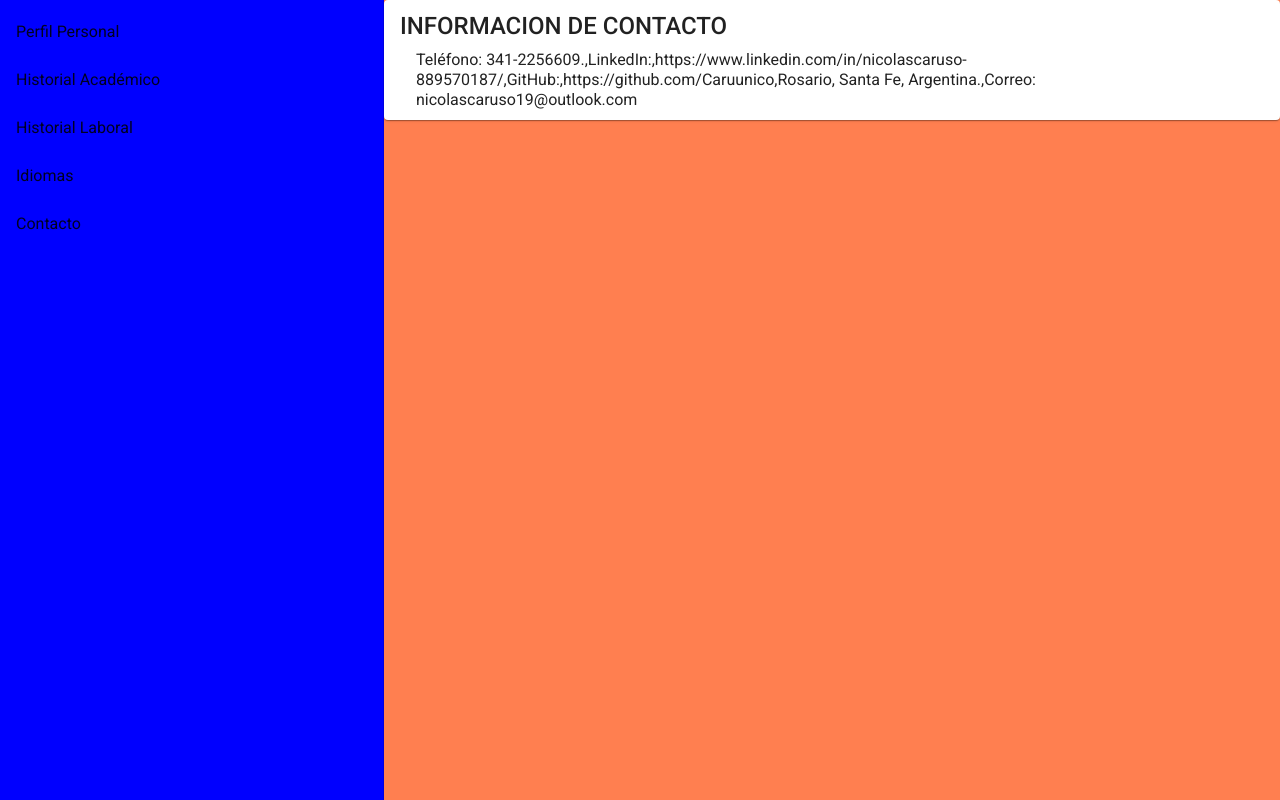
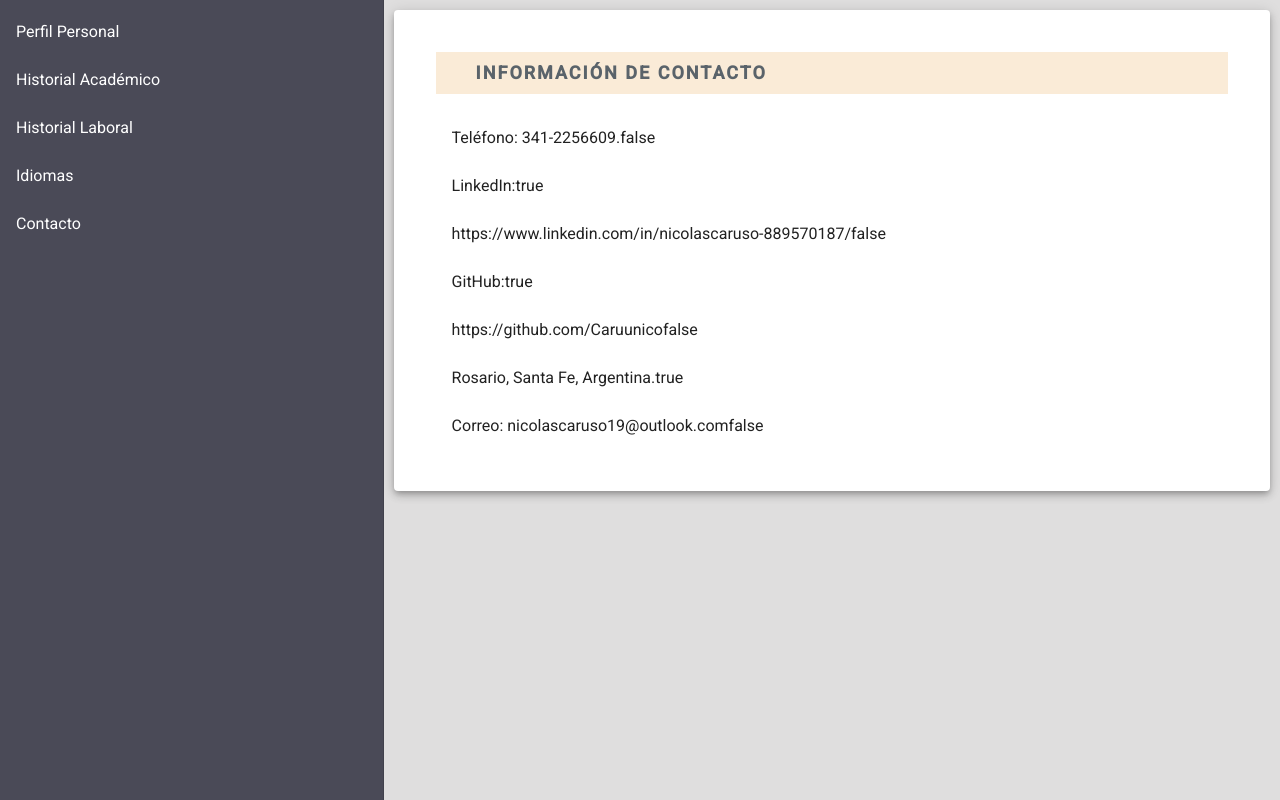
Before and after one commit to Caruunico/CVNicolasCaruso, an Angular app: page /infoContacto in a window 1280 px wide. Built offline with nearby package versions, Linux system fonts and the light colour scheme.

Commit message:
cambio en modelado de datos, card funciona ok

```diff
--- a/src/app/app.component.css
+++ b/src/app/app.component.css
@@ -4,9 +4,11 @@
 }
 .menu{
     width: 30%;
-    background-color: blue;
-
+    background-color: rgb(74, 74, 87);
 }
 .contenido{
-    background-color: coral;
+    background-color: rgb(223, 222, 222);
 }
+.list{
+    color:white
+}
--- a/src/app/app.component.html
+++ b/src/app/app.component.html
@@ -1,7 +1,10 @@
 <mat-drawer-container class="example-container">
     <mat-drawer mode="side" opened class="menu">
+      <div>
+        <!-- <img src="../../assets/juani.jpeg" alt=""> -->
+      </div>
         <mat-selection-list #shoes [multiple]="false">
-            <mat-list-option *ngFor="let options of pages" [value]="options" [routerLink]="options.ruta">
+            <mat-list-option class="list" *ngFor="let options of pages" [value]="options" [routerLink]="options.ruta">
               {{options.nombre}}
             </mat-list-option>
           </mat-selection-list>
--- a/src/app/components/reusable-card/reusable-card.component.css
+++ b/src/app/components/reusable-card/reusable-card.component.css
@@ -1,3 +1,23 @@
 mat-card{
     height: fit-content;
+    margin: 10px;
+    padding: 2.6rem;
 }
+.mat-card-title {
+    background-color: antiquewhite;
+    padding: 11px;
+    letter-spacing: 2px;
+    padding-left: 40px;
+    display: block;
+    margin-bottom: 8px;
+    font-size: 18px;
+    font-weight: bold;
+    color: #5a636a;
+}
+
+.negrita{
+    font-weight: bold;
+}
+.normal{
+    font-weight: 100;
+}
--- a/src/app/components/reusable-card/reusable-card.component.html
+++ b/src/app/components/reusable-card/reusable-card.component.html
@@ -1,10 +1,10 @@
-<mat-card>
+<mat-card class="mat-elevation-z5">
     <mat-card-title>{{data.tituloCard}}</mat-card-title>
     <mat-card-subtitle>{{data.subTituloCard}}</mat-card-subtitle>
     <mat-card-content>
-      <mat-selection-list #shoes [multiple]="false">
-        <mat-list-option *ngFor="let item of data.contenidoCard" [value]="item">
-          {{item.contenido}}
+      <mat-selection-list #shoes [multiple]="false" *ngFor="let item of data.contenidoCard">
+        <mat-list-option *ngFor="let element of item.contenido" [value]="element" >
+          {{element.texto}}{{element.negrita}}
         </mat-list-option>
       </mat-selection-list>
     </mat-card-content>
--- a/src/data-service.service.ts
+++ b/src/data-service.service.ts
@@ -13,22 +13,21 @@ interface DatosCard {
 export class DataServiceService {
   dataCard: DatosCard[] = [
     {
-      tituloCard: 'NICOLÁS MARTÍN CARUSSO',
+      tituloCard: 'NICOLÁS MARTÍN CARUSO - ANALISTA DE SISTEMAS',
       subTituloCard: 'Perfil Personal',
       pieDeTituloCard: '',
       contenidoCard: [
         {
           contenido: [
-            'Mi objetivo es trabajar en una empresa detecnología donde pueda aplicar misconocimientos, adquirir nuevos aprendizajes que me ayuden a crecer tanto en lo laboral como en lo personal y poder desenvolverme con compromiso y responsabilidad dentro de un buen clima laboral.',
-            'Skills:',
-            'Html5',
-            'Css, Grid y Flexbox',
-            'JavaScript',
-            'TypeScript / Angular 10+',
-            'Integración de servicios con API REST',
-            'Git',
-            'Metodología ágil Scrum'
-
+            { texto: 'Mi objetivo es trabajar en una empresa de tecnología donde pueda aplicar mis conocimientos, adquirir nuevos aprendizajes que me ayuden a crecer tanto en lo laboral como en lo personal y poder desenvolverme con compromiso y responsabilidad dentro de un buen clima laboral.', negrita: false },
+            { texto: 'Skills:', negrita: true },
+            { texto: 'Html5:', negrita: false },
+            { texto: 'Css, Grid y Flexbox', negrita: false },
+            { texto: 'JavaScript', negrita: false },
+            { texto: 'TypeScript / Angular 10+', negrita: false },
+            { texto: 'Integración de servicios con API REST', negrita: false },
+            { texto: 'Git:', negrita: false },
+            { texto: 'Metodología ágil Scrum:', negrita: false },
           ]
         }
       ]
@@ -39,17 +38,19 @@ export class DataServiceService {
       pieDeTituloCard: 'Escuela Superior de comercio J.J. Urquiza N°49',
       contenidoCard: [
         {
-          contenido: ['Año de ingreso/egreso: 2016/2018',
-            'Análisis y relevamiento de datos.',
-            'Diagrama entidad-relación.',
-            'UML.',
-            'Casos de uso.',
-            'Html5',
-            'Desarrollo:',
-            'CSS',
-            'JavaScript',
-            'PHP',
-            'MySQL']
+          contenido: [
+            { texto: 'Año de ingreso/egreso: 2016/2018', negrita: true },
+            { texto: 'Análisis y relevamiento de datos.', negrita: false },
+            { texto: 'Diagrama entidad-relación.', negrita: false },
+            { texto: 'UML.', negrita: false },
+            { texto: 'Casos de uso.', negrita: false },
+            { texto: 'Html5', negrita: false },
+            { texto: 'Desarrollo:', negrita: true },
+            { texto: 'CSS.', negrita: false },
+            { texto: 'JavaScript.', negrita: false },
+            { texto: 'PHP.', negrita: false },
+            { texto: 'MySQL.', negrita: false },
+          ]
         }
 
       ]
@@ -65,11 +66,12 @@ export class DataServiceService {
           periodo: 'Octubre 2021 - Actualidad',
           funciones: 'Funciones:',
           contenido: [
-            'Desarrollador Front-end Angular, TypeScript, JavaScript, Angular Material y Bootstrap.',
-            'Desarrollo de componentes completos desde sus estilos hasta su funcionalidad según el requerimiento del usuario.',
-            'Integración de servicios con API REST.',
-            'Metodología ágil Scrum.',
-            'Robot process Automation (RPA).'
+            { texto: 'Desarrollador Front-end Angular, TypeScript, JavaScript, Angular Material y Bootstrap.', negrita: false },
+            { texto: 'Desarrollo de componentes completos desde sus estilos hasta su funcionalidad según el requerimiento del usuario.', negrita: false },
+            { texto: 'Integración de servicios con API REST.', negrita: false },
+            { texto: 'Metodología ágil Scrum.', negrita: false },
+            { texto: 'Robot process Automation (RPA).', negrita: false }
+
           ]
         },
         {
@@ -78,10 +80,10 @@ export class DataServiceService {
           periodo: 'Desde Junio 2021 - Octubre 2021',
           funciones: 'Funciones',
           contenido: [
-            'Desarrollador Front-end Angular, TypeScript, JavaScript, Angular Material y Bootstrap.',
-            'Desarrollo de componentes completos desde sus estilos hasta su funcionalidad según el requerimiento del cliente.',
-            'Integración de servicios con API REST.',
-            'Metodología ágil Scrum.'
+            { texto: 'Desarrollador Front-end Angular, TypeScript, JavaScript, Angular Material y Bootstrap.', negrita: false },
+            { texto: 'Desarrollo de componentes completos desde sus estilos hasta su funcionalidad según el requerimiento del cliente.', negrita: false },
+            { texto: 'Integración de servicios con API REST.', negrita: false },
+            { texto: 'Metodología ágil Scrum.', negrita: false }
           ]
         },
         {
@@ -90,13 +92,13 @@ export class DataServiceService {
           periodo: 'Noviembre 2013 - Mayo 2021',
           funciones: 'Funciones:',
           contenido: [
-            'Toma efectiva de decisiones y resolución de conflictos',
-            'Revisión y resolución de reclamos.',
-            'Completar listas de verificación y procedimientos para reportar el efectivo, arqueo de cajas, control de inventarios, administración de proveedores.',
-            'Dirigir, coordinar, motivar y supervisar la labor del personal a cargo, a fines de garantizar una atención de calidad a los clientes para conseguir fidelizarlos.',
-            'Plantear objetivos que beneficien a la empresa, comunicarlosal resto del equipo y hacer seguimiento para lograrlos.',
-            'Operar de acuerdo a los estándares de la empresa.',
-            'Control del orden, higiene y seguridad del establecimiento.'
+            { texto: 'Toma efectiva de decisiones y resolución de conflictos', negrita: false },
+            { texto: 'Revisión y resolución de reclamos.', negrita: false },
+            { texto: 'Completar listas de verificación y procedimientos para reportar el efectivo, arqueo de cajas, control de inventarios, administración de proveedores.', negrita: false },
+            { texto: 'Dirigir, coordinar, motivar y supervisar la labor del personal a cargo, a fines de garantizar una atención de calidad a los clientes para conseguir fidelizarlos.', negrita: false },
+            { texto: 'Plantear objetivos que beneficien a la empresa, comunicarlosal resto del equipo y hacer seguimiento para lograrlos.', negrita: false },
+            { texto: 'Operar de acuerdo a los estándares de la empresa.', negrita: false },
+            { texto: 'Control del orden, higiene y seguridad del establecimiento.', negrita: false }
           ]
         },
 
@@ -109,24 +111,29 @@ export class DataServiceService {
       contenidoCard: [
         {
           contenido:
-          ['Estudiante Inglés en el instituto CRECE IDIOMAS',] }
+            [
+              { texto: 'Estudiante Inglés en el instituto CRECE IDIOMAS', negrita: false }
+            ]
+        }
 
       ]
     },
     {
-      tituloCard: 'INFORMACION DE CONTACTO',
+      tituloCard: 'INFORMACIÓN DE CONTACTO',
       subTituloCard: '',
       pieDeTituloCard: '',
       contenidoCard: [
         {
           contenido:
-          ['Teléfono: 341-2256609.',
-            'LinkedIn:',
-            'https://www.linkedin.com/in/nicolascaruso-889570187/',
-            'GitHub:',
-            'https://github.com/Caruunico',
-            'Rosario, Santa Fe, Argentina.',
-            'Correo: nicolascaruso19@outlook.com']
+            [
+              { texto: 'Teléfono: 341-2256609.', negrita: false },
+              { texto: 'LinkedIn:', negrita: true },
+              { texto:'https://www.linkedin.com/in/nicolascaruso-889570187/', negrita: false },
+              { texto: 'GitHub:', negrita: true },
+              { texto: 'https://github.com/Caruunico', negrita: false },
+              { texto: 'Rosario, Santa Fe, Argentina.', negrita: true },
+              { texto: 'Correo: nicolascaruso19@outlook.com', negrita: false }
+              ]
         }
 
       ]
```
